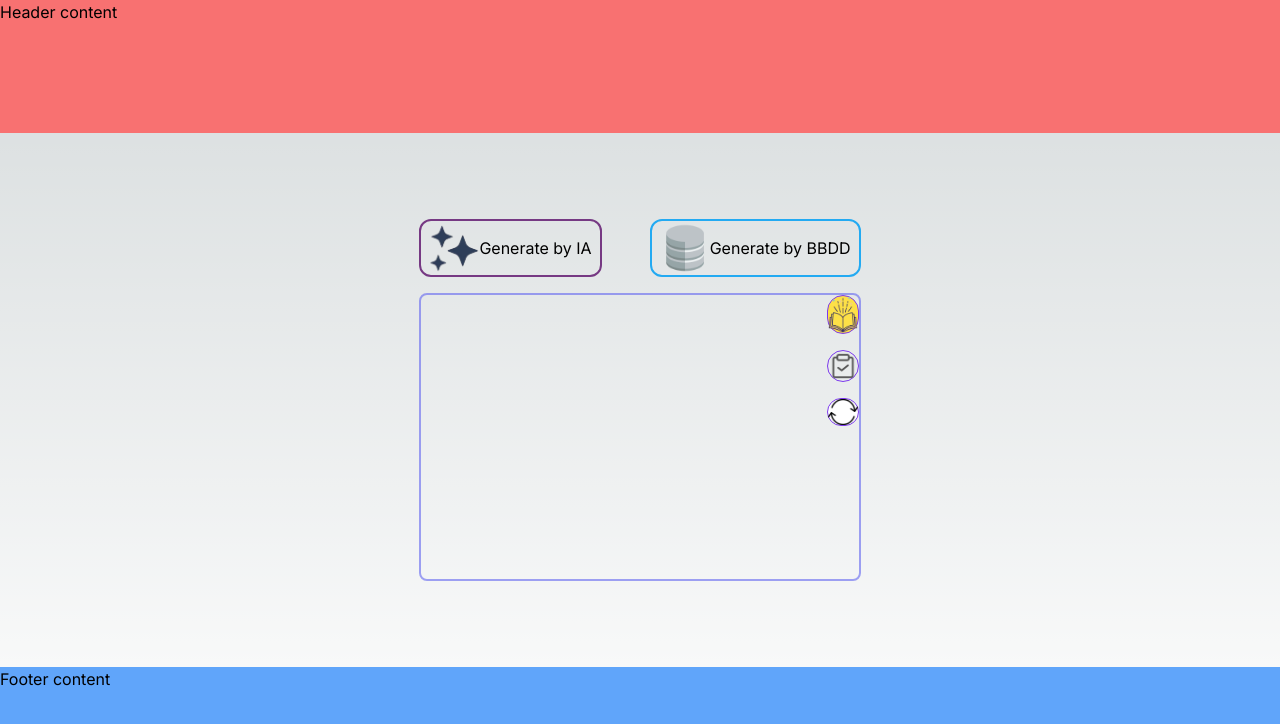
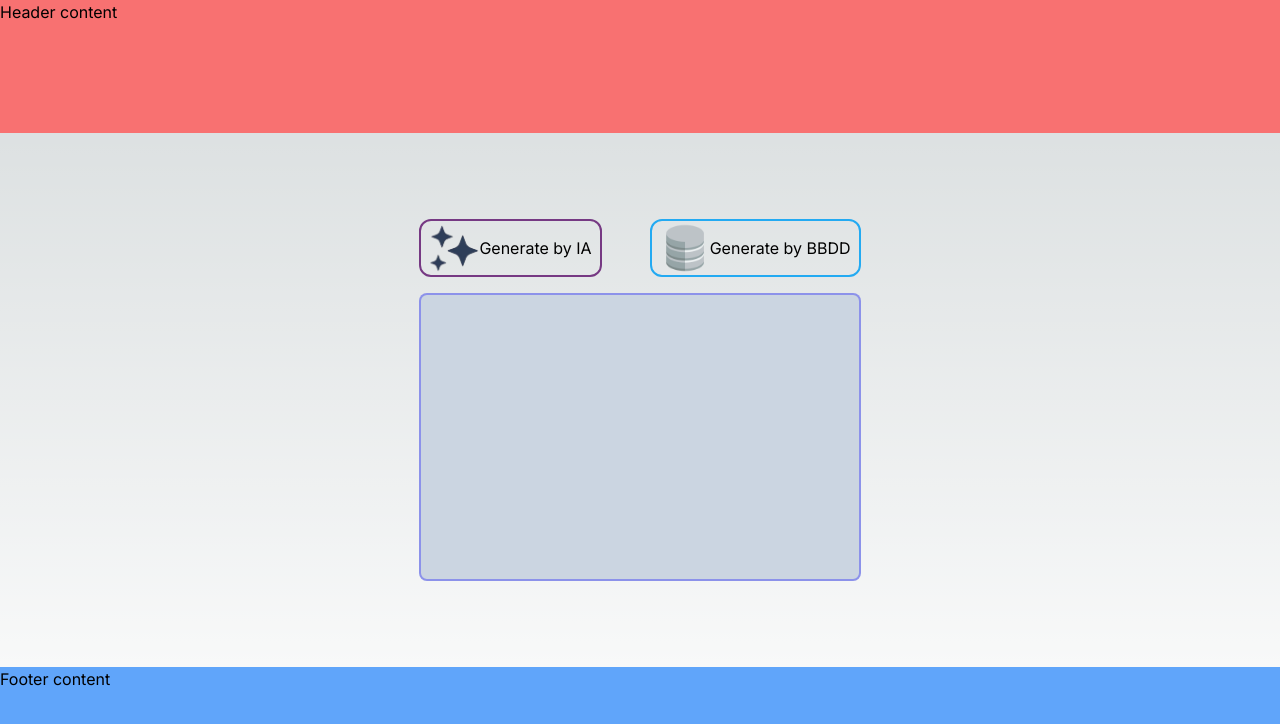
Before and after one commit to AlbertLnz/cluedo-story-ai, a Next.js app: page / in a window 1280 px wide. Shown: the top 724 px of the page. Built offline with nearby package versions, Linux system fonts and the light colour scheme.

Commit message:
Fix error 'ShowConclusionContainer' above StoryArea. Now below

```diff
--- a/src/components/ShowConclusionContainer.tsx
+++ b/src/components/ShowConclusionContainer.tsx
@@ -18,7 +18,7 @@ const ShowConclusionContainer = () => {
     <div
       className={`flex flex-col absolute top-0 right-0 space-y-4 transition-transform duration-300 ease-in-out ${
         userSelectedCharacter ? 'translate-x-12' : 'translate-x-0'
-      }`}
+      } -z-10`}
     >
       <button
         className={`border border-violet-600 rounded-full cursor-pointer ${
--- a/src/components/StoryArea.tsx
+++ b/src/components/StoryArea.tsx
@@ -17,11 +17,8 @@ const StoryArea = ({ game }: Props) => {
     }
   }, [userShowStory, game])
 
-  console.log(showData)
-  console.log(userShowStory)
-
   return (
-    <div className="border-2 border-indigo-500/60 rounded-lg p-8 relative w-full h-72">
+    <div className="border-2 border-indigo-500/60 rounded-lg p-8 relative w-full h-72 bg-slate-300 z-auto">
       <p className="text-center leading-relaxed">{showData}</p>
       <ShowConclusionContainer />
     </div>
```
